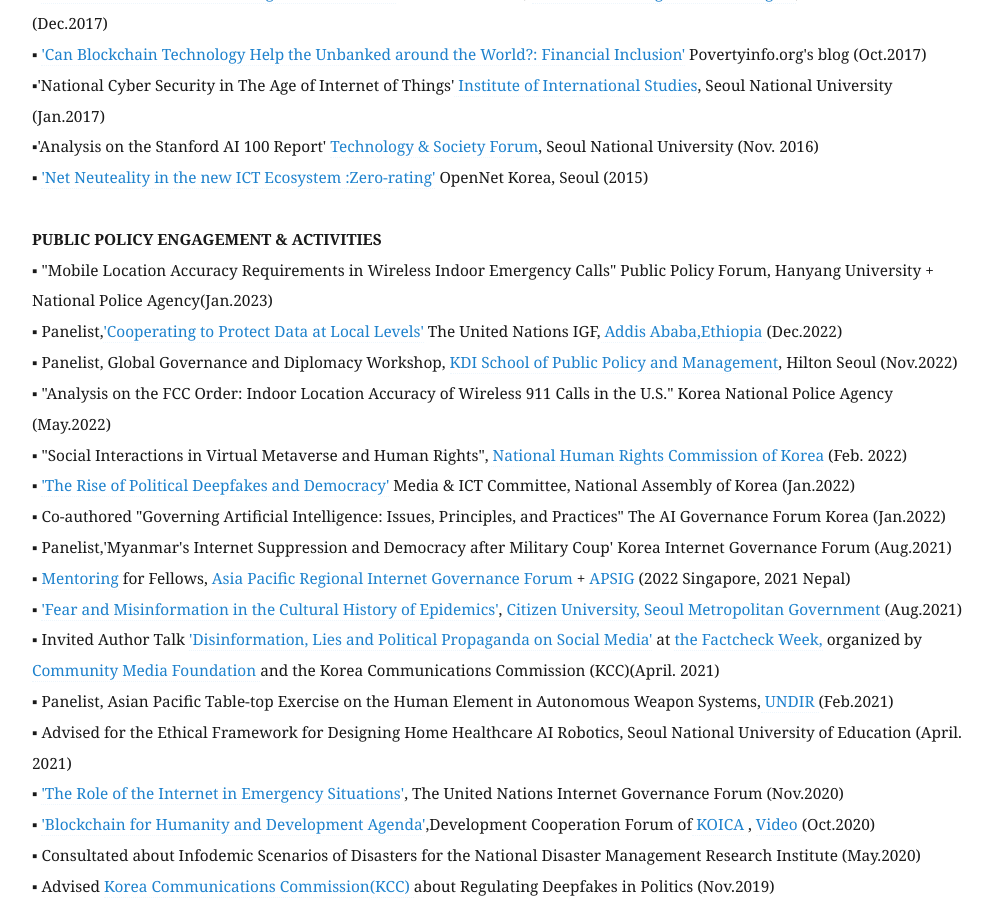
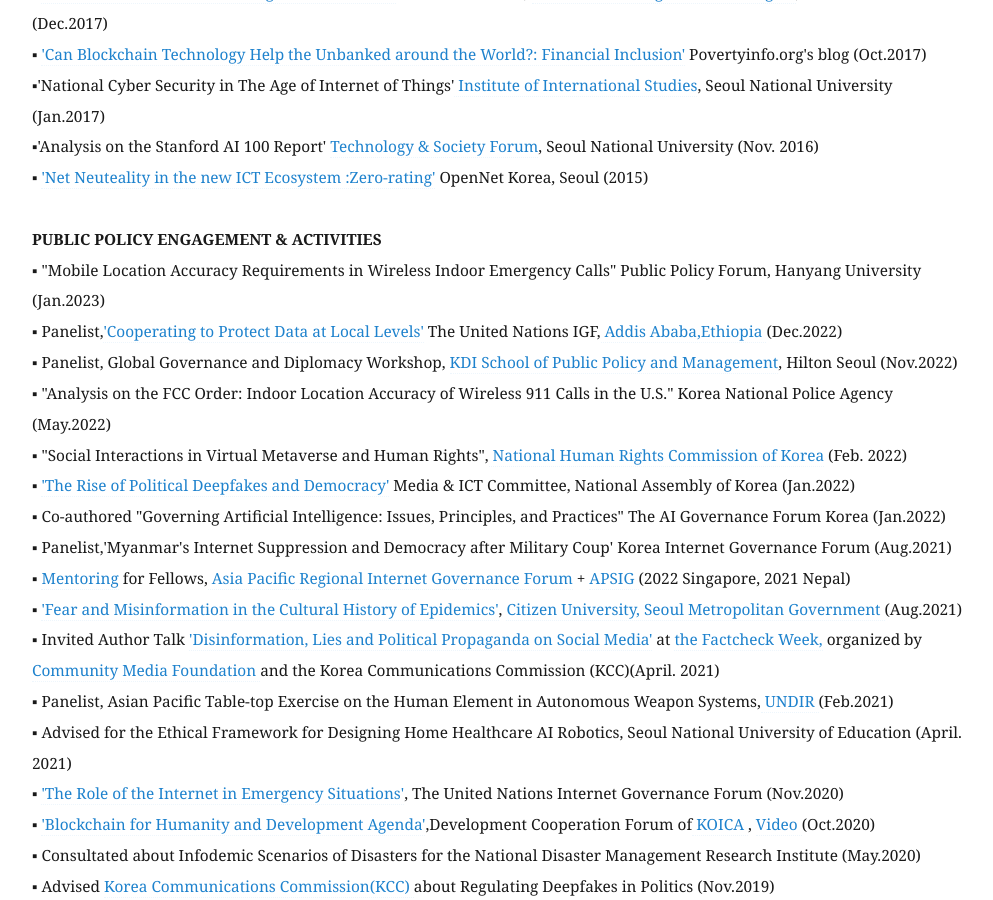
Before and after one commit to eunchangchoi/eunchangchoi.github.io, a Jekyll site: the page built from index.md, in a window 1280 px wide and 900 px high, scrolled down 5379 px. Shown: the whole window, without its empty margins (68-1061 px from the left). Built offline with Jekyll 4.4.1, drawn with Linux system fonts in a browser that asks for light colours.

Commit message:
Update index.md

```diff
--- a/index.md
+++ b/index.md
@@ -123,7 +123,7 @@
   <br>
 
  <strong> PUBLIC POLICY ENGAGEMENT & ACTIVITIES</strong> <br>
-▪ "Mobile Location Accuracy Requirements in Wireless Indoor Emergency Calls" Public Policy Forum, Hanyang University + National Police Agency(Jan.2023)<br>
+▪ "Mobile Location Accuracy Requirements in Wireless Indoor Emergency Calls" Public Policy Forum, Hanyang University (Jan.2023)<br>
 ▪ Panelist,<a href="https://www.intgovforum.org/en/content/nris-cooperating-to-protecting-data-at-local-levels">'Cooperating to Protect Data at Local Levels'</a>  The United Nations IGF,<a href="https://www.intgovforum.org/en?mn=zyjlo3zXcEyFoXe0t8ZjjKlZgTEwFS1Ll2ly.kZktiPIaNySpVaEf"> Addis Ababa,Ethiopia </a>(Dec.2022) <br>
 ▪ Panelist, Global Governance and Diplomacy Workshop, <a href="https://www.kdischool.ac.kr/"> KDI School of Public Policy and Management</a>, Hilton Seoul (Nov.2022)<br>
 ▪ "Analysis on the FCC Order: Indoor Location Accuracy of Wireless 911 Calls in the U.S." Korea National Police Agency (May.2022)<br>
```
